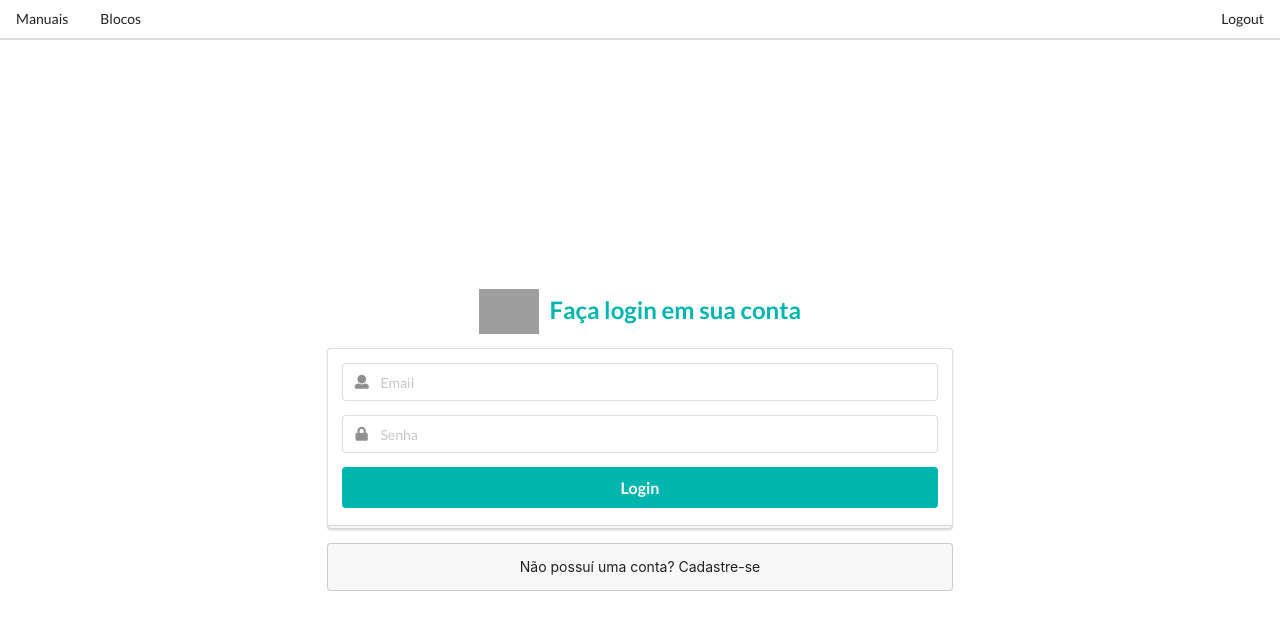
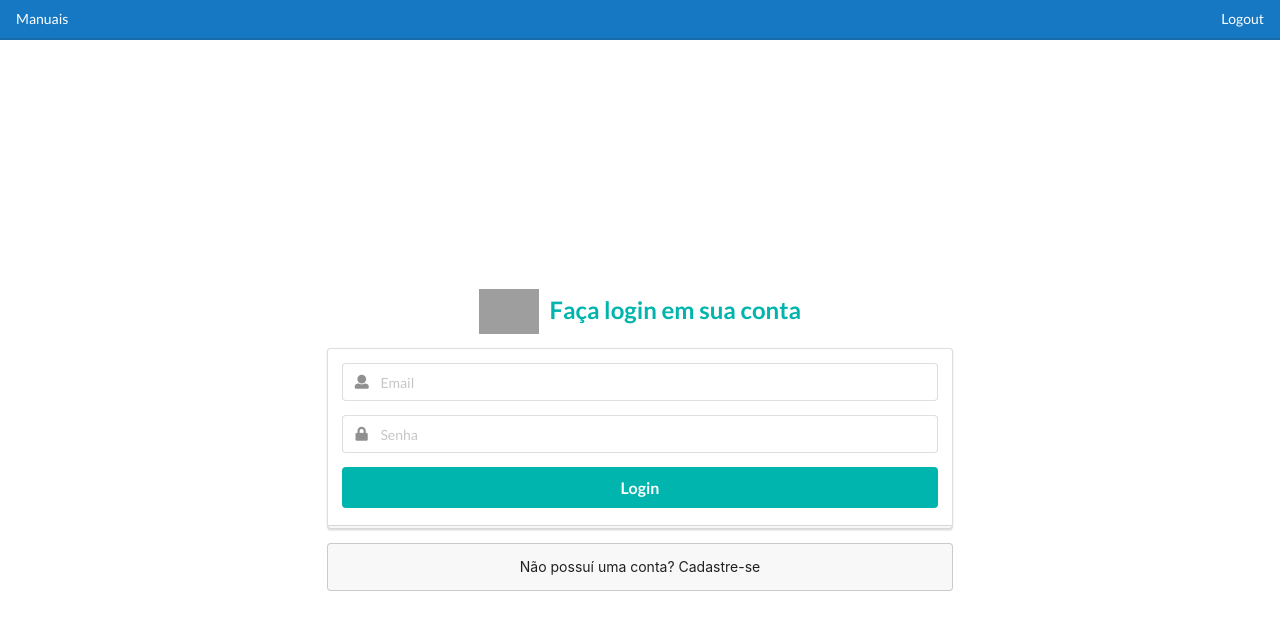
Before and after one commit to MaXximiles/API-3SEM, a React (Create React App) app in the folder Codigo/web-app/: page / in a window 1280 px wide. Shown: the top 630 px of the page. Built offline with nearby package versions, Linux system fonts and the light colour scheme; grey boxes are pictures that could not be loaded.

Commit message:
Atualização header.css

```diff
--- a/Codigo/web-app/src/components/App.css
+++ b/Codigo/web-app/src/components/App.css
@@ -7,7 +7,10 @@ body {
   -moz-osx-font-smoothing: grayscale;
 }
 
-html, body, #root, .App {
+html,
+body,
+#root,
+.App {
   height: 100vh;
   width: 100vw;
 }
--- /dev/null
+++ b/Codigo/web-app/src/components/Header.css
@@ -0,0 +1,7 @@
+.Header {
+  background-color: #1678c2 !important;
+}
+
+.Header .item {
+  color: white !important;
+}
--- a/Codigo/web-app/src/components/Header.js
+++ b/Codigo/web-app/src/components/Header.js
@@ -1,15 +1,13 @@
+import "./Header.css";
 import React from "react";
 import { Link, BrowserRouter as Router } from "react-router-dom";
 
 const Header = () => {
   return (
-    <div className="ui secondary pointing menu">
+    <div className="Header ui secondary pointing menu">
       <Router>
         <Link to="/documento" className="item">
           Manuais
-        </Link>
-        <Link to="/bloco" className="item">
-          Blocos
         </Link>
         <Link to="/" className="right item">
           Logout
```
